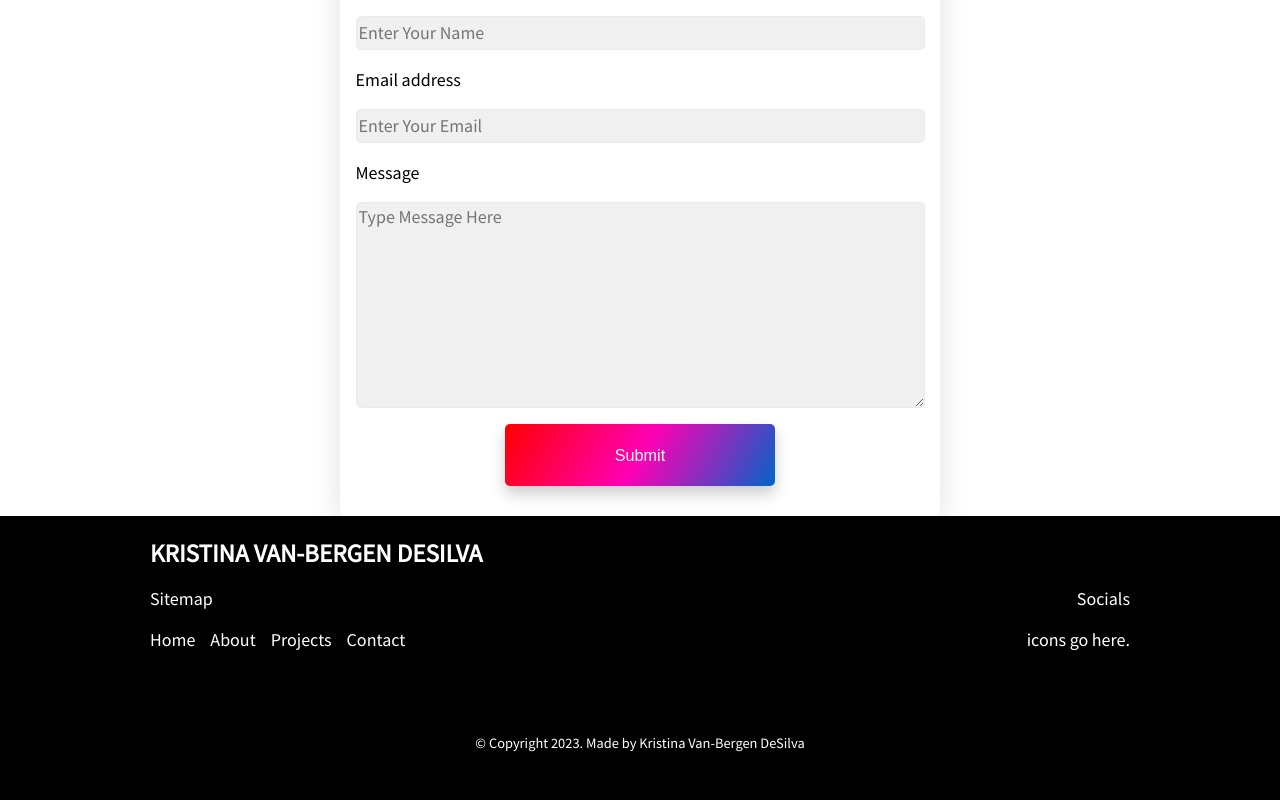
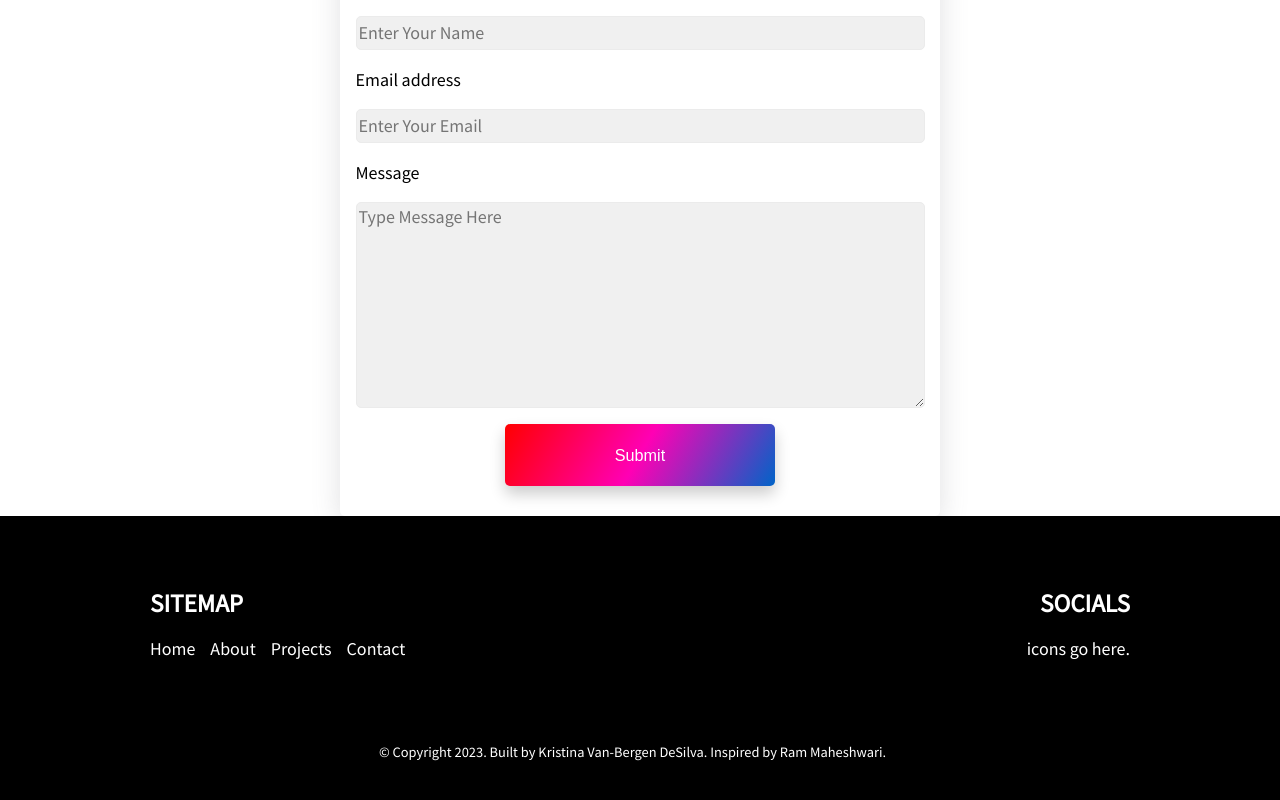
Before and after one commit to kavdesilva/portfolio_v.2, a Next.js app in the folder client/: page / in a window 1280 px wide. Shown: the part 2965-3765 px from the top of the page. Built offline with nearby package versions, Linux system fonts and the light colour scheme.

Commit message:
tweaks here and there, more explicit design credit.

```diff
--- a/client/src/components/Footer.jsx
+++ b/client/src/components/Footer.jsx
@@ -3,10 +3,9 @@ import Link from "next/link"
 const Footer = () => {
     return (
         <div className="footer">
-            <h2>Kristina Van-Bergen DeSilva</h2>
             <div className="footer-nav">
                 <nav>
-                    <p>Sitemap</p>
+                    <h2>Sitemap</h2>
                     <ul>
                         <li><Link href='/'>Home</Link></li>
                         <li><Link href='#about'>About</Link></li>
@@ -15,11 +14,11 @@ const Footer = () => {
                     </ul>
                 </nav>
                 <div className="footer-icons">
-                    <p>Socials</p>
-                    <p>icons go here.</p>
+                    <h2>Socials</h2>
+                    <p className="gradient-text">icons go here.</p>
                 </div>
             </div>
-            <p className="copyright">&copy; Copyright 2023. Made by Kristina Van-Bergen DeSilva</p>
+            <p className="copyright">&copy; Copyright 2023. Built by Kristina Van-Bergen DeSilva. Inspired by <Link href="https://www.rammaheshwari.com">Ram Maheshwari.</Link></p>
         </div>
     )
 }
--- a/client/src/styles/app.css
+++ b/client/src/styles/app.css
@@ -107,6 +107,18 @@ a {
     text-decoration: none;
 }
 
+.gradient-text:hover {
+    background-image:
+        linear-gradient(
+        to right,
+        rgba(255, 0, 0, 1),
+        rgba(255, 0, 180, 1),
+        rgba(0, 100, 200, 1)
+    );
+    background-clip: text;
+    color: transparent
+}
+
 /* <------- header/nav -------> */
 
 .header {
@@ -132,7 +144,8 @@ a {
     height: 3rem;
     width: 3rem;
     border-radius: 50%;
-    margin: .5rem 1rem;}
+    margin: .5rem 1rem;
+}
 
 .sidebar {
     position: fixed;
@@ -223,21 +236,9 @@ a {
     right: -2px;
 }
 
-.btn-skill .gradient-text {
+.btn-skill p {
     padding: 10px 15px;
     margin: 0;
-}
-
-.btn-skill .gradient-text:hover {
-    background-image:
-        linear-gradient(
-        to right,
-        rgba(255, 0, 0, 1),
-        rgba(255, 0, 180, 1),
-        rgba(0, 100, 200, 1)
-    );
-    background-clip: text;
-    color: transparent
 }
 
 /* <------- projects -------> */
@@ -297,7 +298,7 @@ fieldset {
 }
 
 .footer-nav nav, .footer-icons {
-    padding: 0 150px 50px 150px;
+    margin: 50px 150px 50px 150px;
 }
 
 .footer-nav ul {
@@ -307,7 +308,7 @@ fieldset {
     padding: 0;
 }
 
-.footer-nav a {
+.footer a {
     color: white;
     margin-right: 15px;
     padding-bottom: 5px;
@@ -324,7 +325,7 @@ fieldset {
     transition: background-size 400ms;
 }
 
-.footer-nav a:hover {
+.footer a:hover {
     position: relative;
     background-size: 100% 3px, 0 3px;
 }
@@ -332,7 +333,6 @@ fieldset {
 .footer h2 {
     font-size: 1.4rem;
     margin-bottom: 0;
-    padding-left: 150px;
 }
 
 .footer-icons {
```
